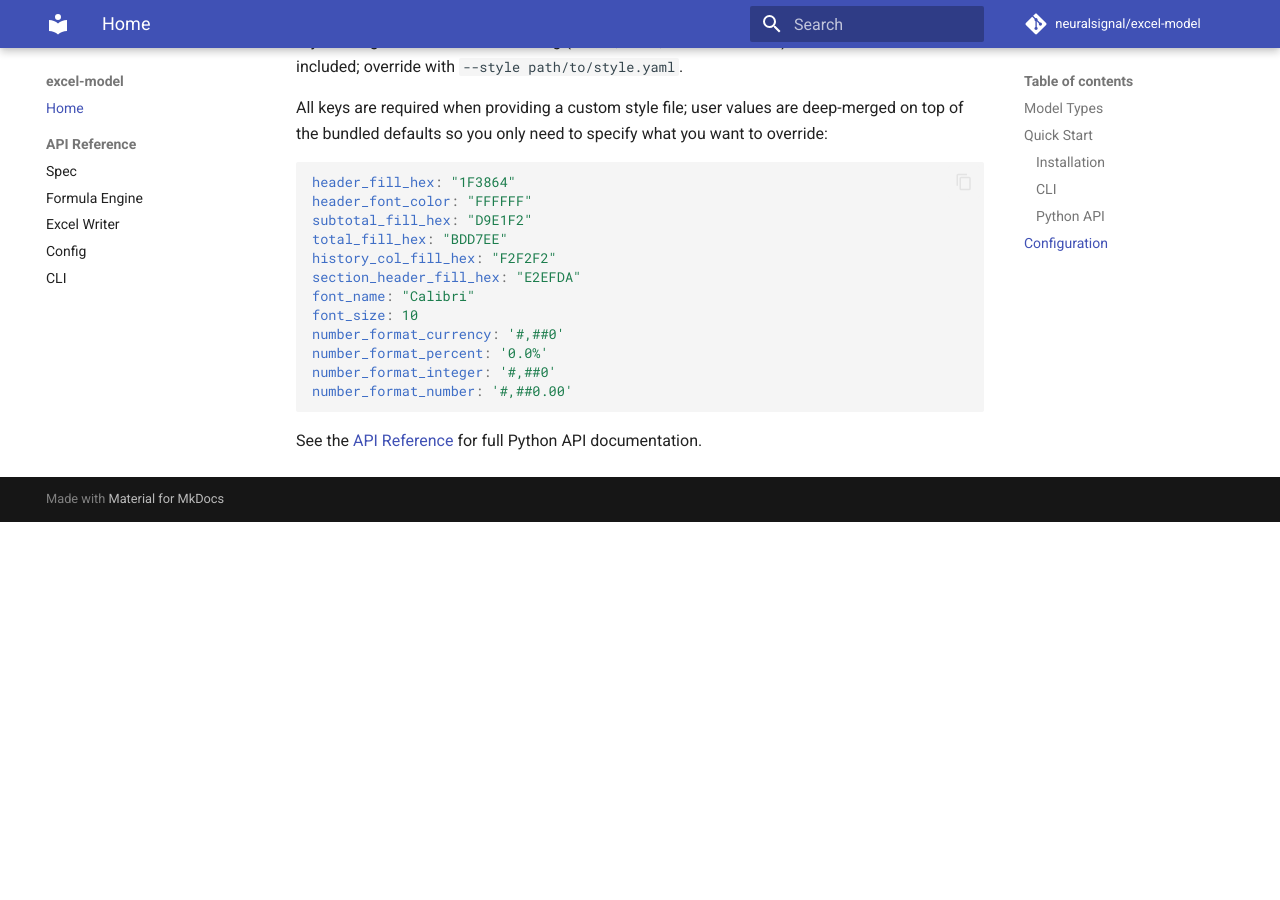
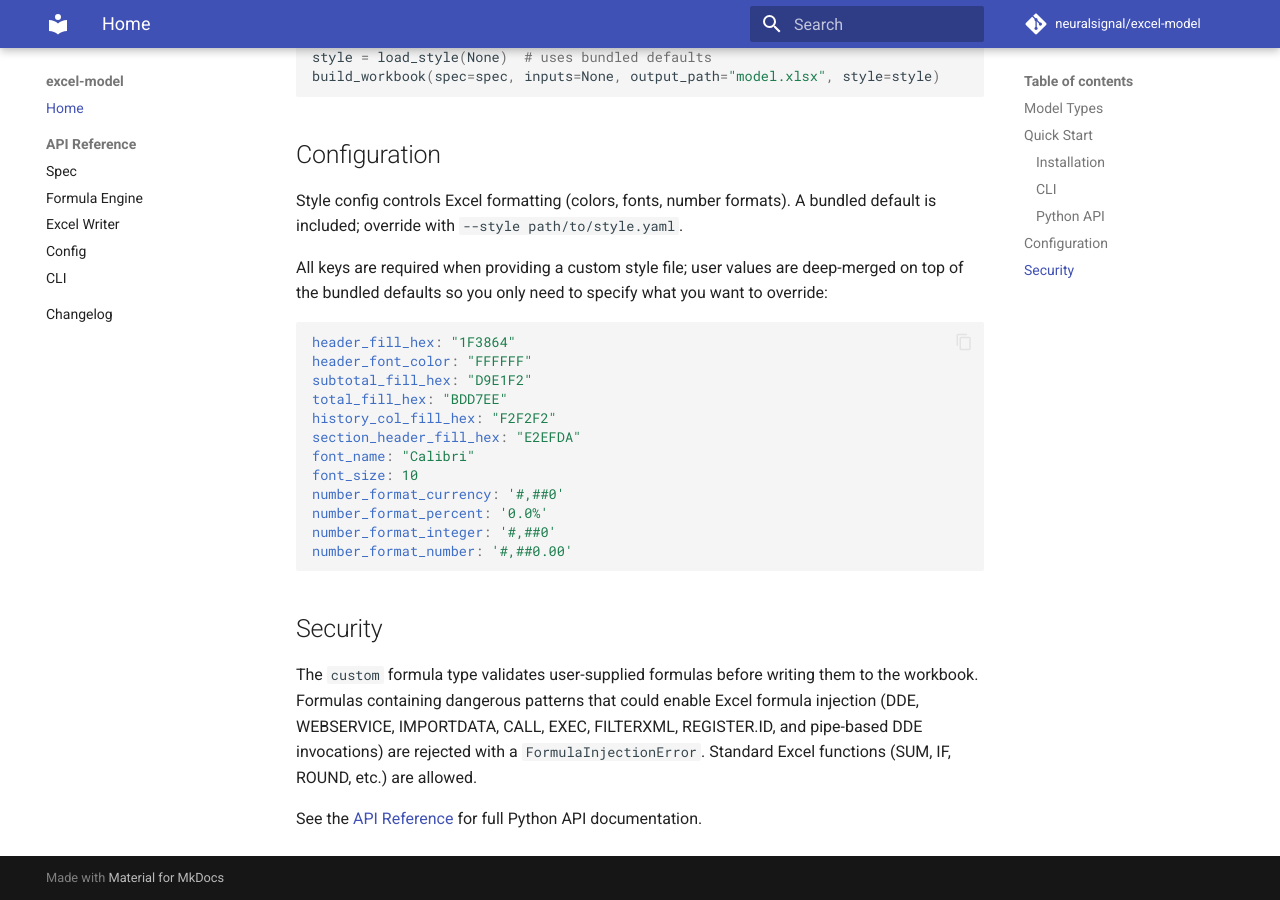
Before and after one commit to neuralsignal/excel-model, an MkDocs documentation site: the page built from docs/index.md, in a window 1280 px wide and 900 px high, scrolled down 1494 px. Built offline with MkDocs 1.6.1 and Material for MkDocs 9.7.7, drawn with Linux system fonts in a browser that asks for light colours; comment, search, counter and statistics services are not loaded; before the commit the page ends 2016 px from its top, so only the background shows below that; some of the changed text lies outside the part shown.

Commit message:
docs: sync documentation with codebase changes
- Add `custom` model type to Model Types table in index.md
- Document `--data` option for `build` and `validate` CLI commands
- Add Security section describing custom formula injection prevention
- Create docs/changelog.md with snippet include from root CHANGELOG.md
- Add changelog to mkdocs.yml nav and enable pymdownx.snippets extension

````diff
--- a/docs/index.md
+++ b/docs/index.md
@@ -13,6 +13,7 @@ Build professional financial models from declarative YAML specs. Generates `.xls
 | `budget_vs_actuals` | Monthly/quarterly variance analysis |
 | `scenario` | Multi-scenario (Base/Bull/Bear) side-by-side analysis |
 | `comparison` | Cross-entity comparison with rankings |
+| `custom` | Custom P&L-style model (uses P&L builder) |
 
 ## Quick Start
 
@@ -28,8 +29,14 @@ pip install excel-model
 # Build a model
 excel-model build --spec model.yaml --output model.xlsx --mode batch
 
+# Build with input data
+excel-model build --spec model.yaml --output model.xlsx --mode batch --data actuals.csv
+
 # Validate a spec
 excel-model validate --spec model.yaml
+
+# Validate spec and input data column mapping
+excel-model validate --spec model.yaml --data actuals.csv
 
 # Describe what a spec would produce (dry run)
 excel-model describe --spec model.yaml --format text
@@ -74,4 +81,8 @@ number_format_integer: '#,##0'
 number_format_number: '#,##0.00'
 ```
 
+## Security
+
+The `custom` formula type validates user-supplied formulas before writing them to the workbook. Formulas containing dangerous patterns that could enable Excel formula injection (DDE, WEBSERVICE, IMPORTDATA, CALL, EXEC, FILTERXML, REGISTER.ID, and pipe-based DDE invocations) are rejected with a `FormulaInjectionError`. Standard Excel functions (SUM, IF, ROUND, etc.) are allowed.
+
 See the [API Reference](api/spec.md) for full Python API documentation.
--- a/mkdocs.yml
+++ b/mkdocs.yml
@@ -33,12 +33,14 @@ nav:
       - Excel Writer: api/excel_writer.md
       - Config: api/config.md
       - CLI: api/cli.md
+  - Changelog: changelog.md
 
 markdown_extensions:
   - pymdownx.highlight
   - pymdownx.superfences
   - pymdownx.tabbed:
       alternate_style: true
+  - pymdownx.snippets
   - admonition
   - toc:
       permalink: true
````
Also changed, not shown: docs/changelog.md (added, +3 -0 lines).
